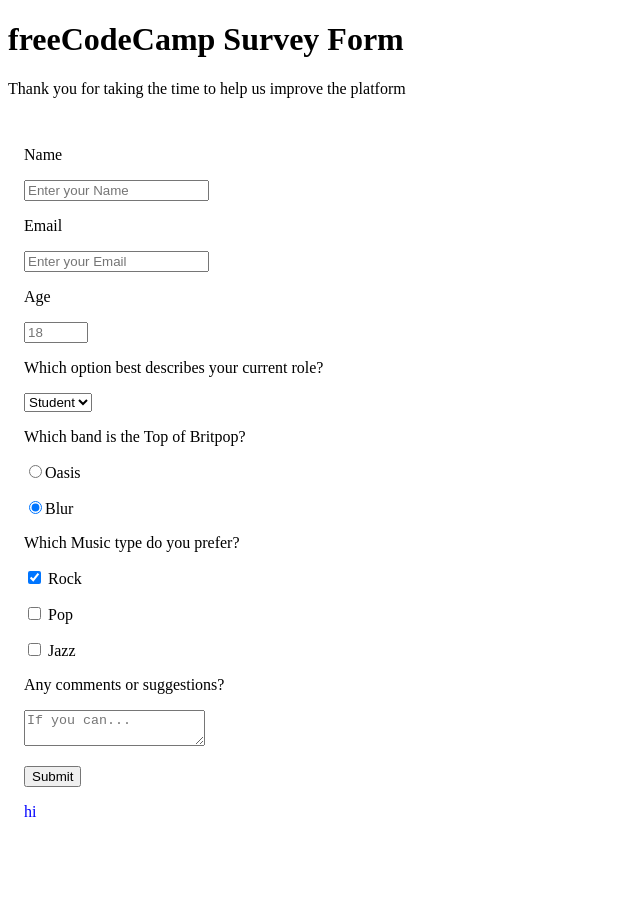
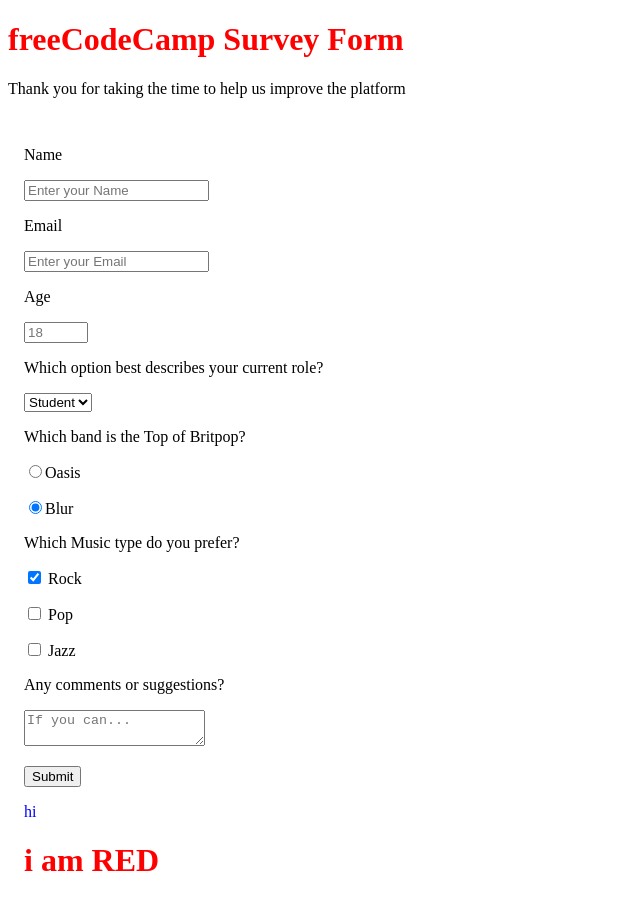
Before and after one commit to zzzcinema/GitHubProject, a plain HTML site: page index.html in a window 1280 px wide. Shown: the whole page, without its empty margins (0-640 px from the left). Before the commit the page ends 861 px from the top, so only its background shows below. Drawn offline with Linux system fonts and the light colour scheme.

Commit message:
新增i am red字串

```diff
--- a/all.css
+++ b/all.css
@@ -17,3 +17,7 @@
 .hi {
     color: blue;
 }
+
+h1 {
+  color: red;
+}
--- a/index.html
+++ b/index.html
@@ -37,5 +37,6 @@
   <input type="submit" id="submit" value="Submit">
 </form>
 <p class="hi">hi</p>
+<h1>i am RED</h1>
 </body>
 </html>
```
